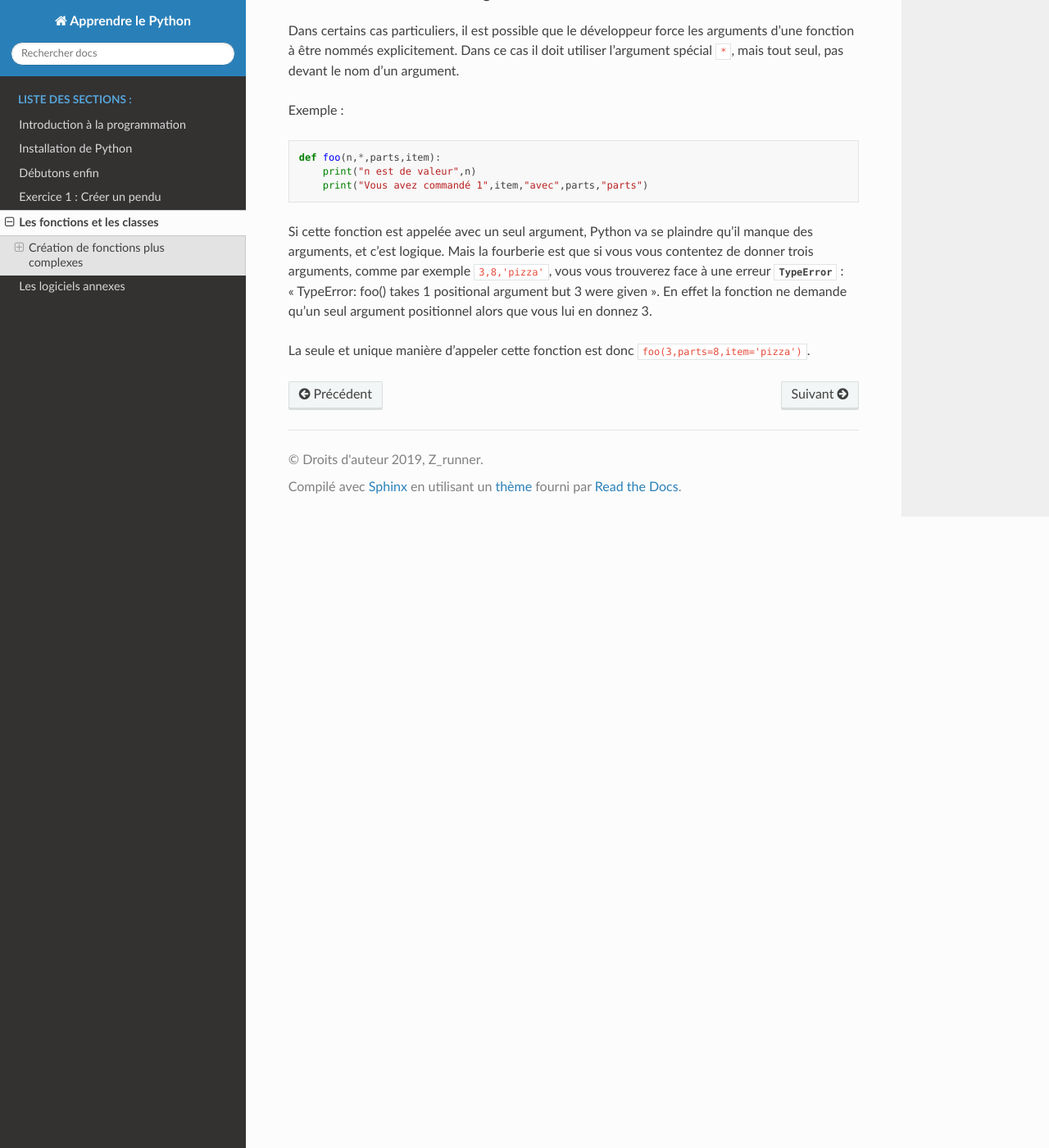
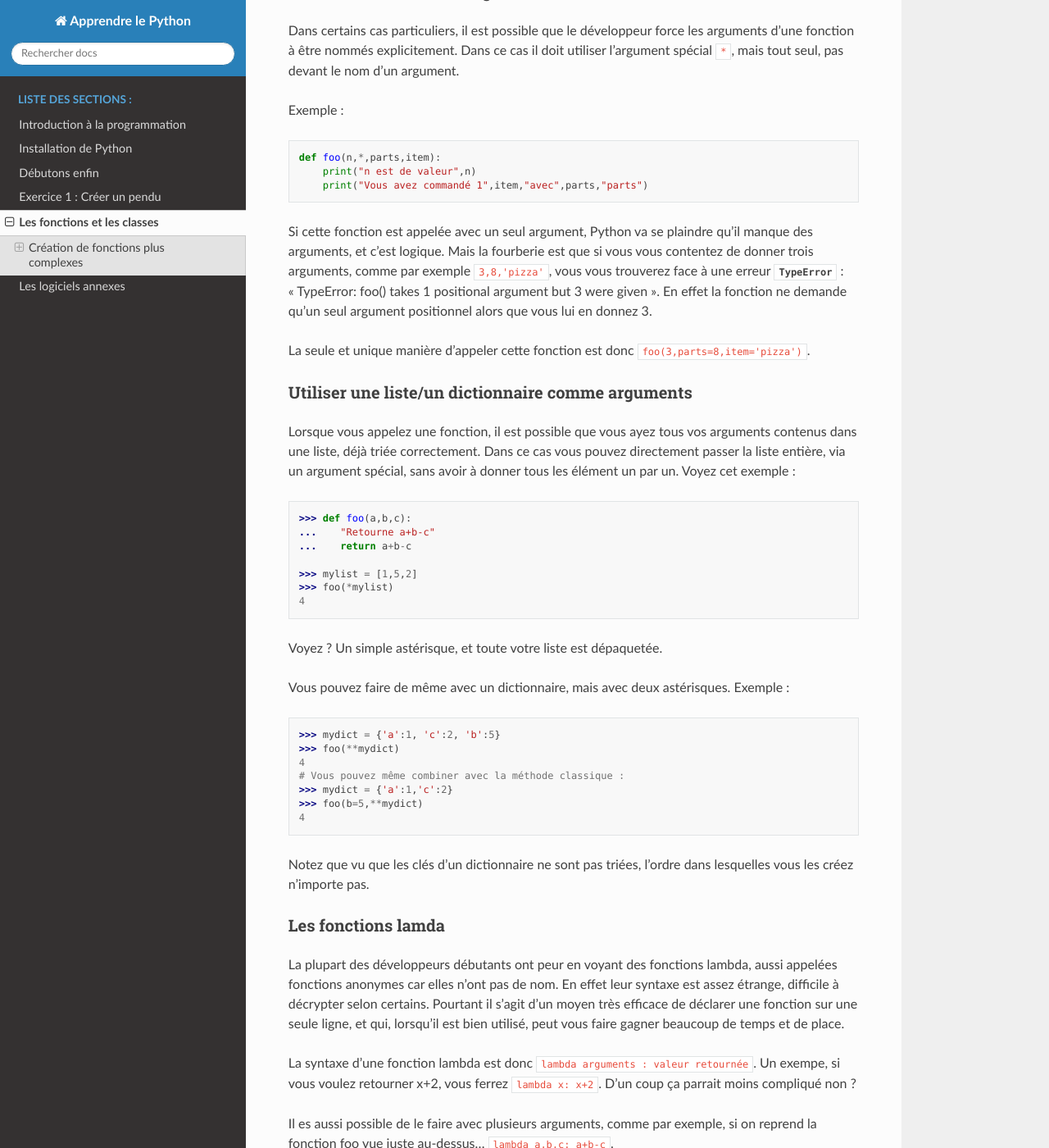
Before and after one commit to ZRunner/Apprendre-le-Python, a Sphinx documentation site: the page built from source/fonctions_classes.rst, in a window 1280 px wide and 1400 px high, scrolled down 1575 px. Shown: the whole window at 82% size. Built offline with Sphinx 7.4.7 and the Read the Docs theme 2.0.0, drawn with Linux system fonts in a browser that asks for light colours; some of the changed text lies outside the part shown.

Commit message:
fonctions avancées

```diff
--- a/source/fonctions_classes.rst
+++ b/source/fonctions_classes.rst
@@ -79,3 +79,57 @@ Exemple :
 Si cette fonction est appelée avec un seul argument, Python va se plaindre qu'il manque des arguments, et c'est logique. Mais la fourberie est que si vous vous contentez de donner trois arguments, comme par exemple ``3,8,'pizza'``, vous vous trouverez face à une erreur :py:exc:`TypeError` : "TypeError: foo() takes 1 positional argument but 3 were given". En effet la fonction ne demande qu'un seul argument positionnel alors que vous lui en donnez 3.
 
 La seule et unique manière d'appeler cette fonction est donc ``foo(3,parts=8,item='pizza')``.
+
+
+--------------------------------------------------
+Utiliser une liste/un dictionnaire comme arguments
+--------------------------------------------------
+
+Lorsque vous appelez une fonction, il est possible que vous ayez tous vos arguments contenus dans une liste, déjà triée correctement. Dans ce cas vous pouvez directement passer la liste entière, via un argument spécial, sans avoir à donner tous les élément un par un. Voyez cet exemple :
+
+.. code-block:: py
+
+    >>> def foo(a,b,c):
+    ...    "Retourne a+b-c"
+    ...    return a+b-c
+
+    >>> mylist = [1,5,2]
+    >>> foo(*mylist)
+    4
+
+Voyez ? Un simple astérisque, et toute votre liste est dépaquetée.
+
+Vous pouvez faire de même avec un dictionnaire, mais avec deux astérisques. Exemple :
+
+.. code-block:: py
+
+    >>> mydict = {'a':1, 'c':2, 'b':5}
+    >>> foo(**mydict)
+    4
+    # Vous pouvez même combiner avec la méthode classique :
+    >>> mydict = {'a':1,'c':2}
+    >>> foo(b=5,**mydict)
+    4
+
+Notez que vu que les clés d'un dictionnaire ne sont pas triées, l'ordre dans lesquelles vous les créez n'importe pas.
+
+
+-------------------
+Les fonctions lamda
+-------------------
+
+La plupart des développeurs débutants ont peur en voyant des fonctions lambda, aussi appelées fonctions anonymes car elles n'ont pas de nom. En effet leur syntaxe est assez étrange, difficile à décrypter selon certains. Pourtant il s'agit d'un moyen très efficace de déclarer une fonction sur une seule ligne, et qui, lorsqu'il est bien utilisé, peut vous faire gagner beaucoup de temps et de place.
+
+La syntaxe d'une fonction lambda est donc ``lambda arguments : valeur retournée``. Un exempe, si vous voulez retourner x+2, vous ferrez ``lambda x: x+2``. D'un coup ça parrait moins compliqué non ?
+
+Il es aussi possible de le faire avec plusieurs arguments, comme par exemple, si on reprend la fonction foo vue juste au-dessus... ``lambda a,b,c: a+b-c``.
+
+Mais attention, comme vous pouvez l'observer, aucun nom n'est donné à cette fonction. Alors comment l'appeler ? En fait cette syntaxe retourne une fonction, donc un objet. Vous pouvez alors stocker cet objet dans une variable. Reprenons l'exemple plus haut :
+
+.. code-block:: py
+
+    >>> foo = lambda a,b,c : a+b-c
+    >>> foo(1,5,2)
+    4
+
+Et voilà, nous avons économisé une ligne de code.
```
